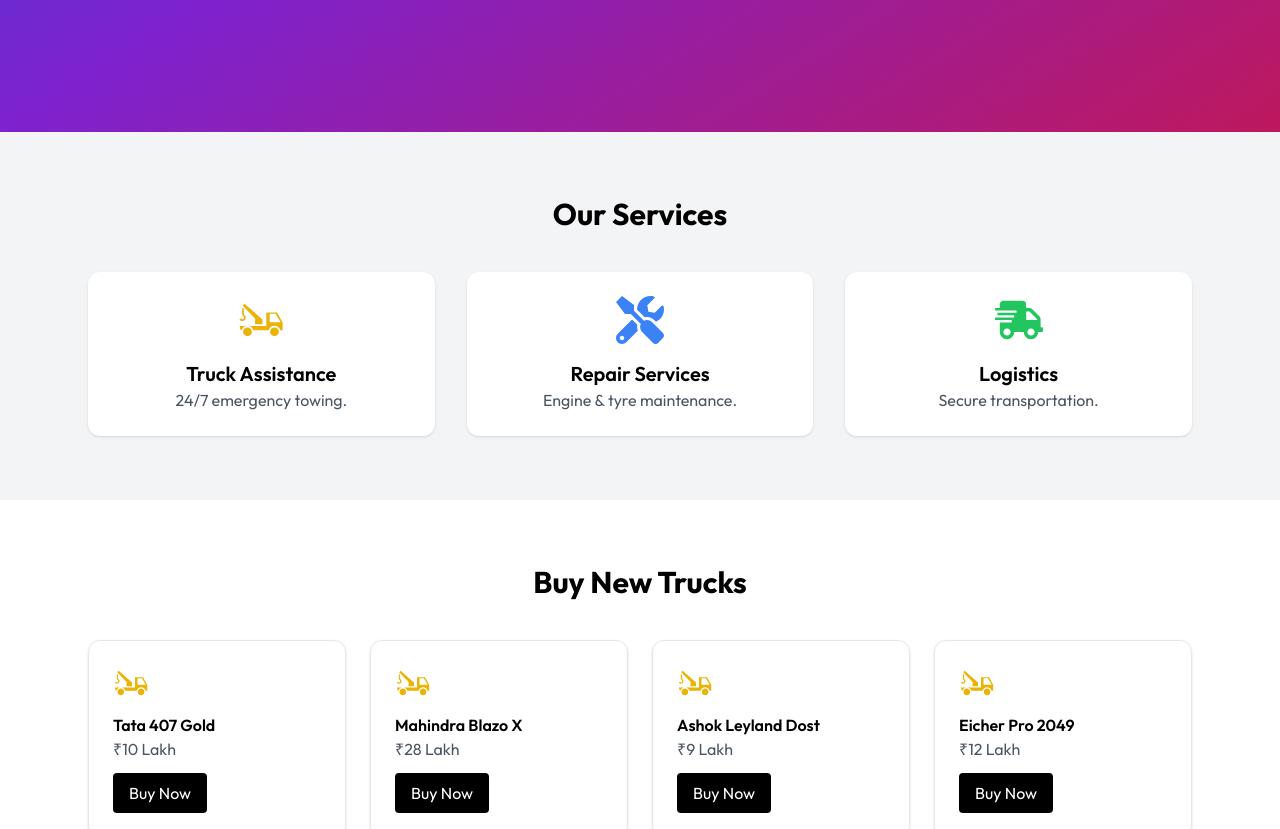
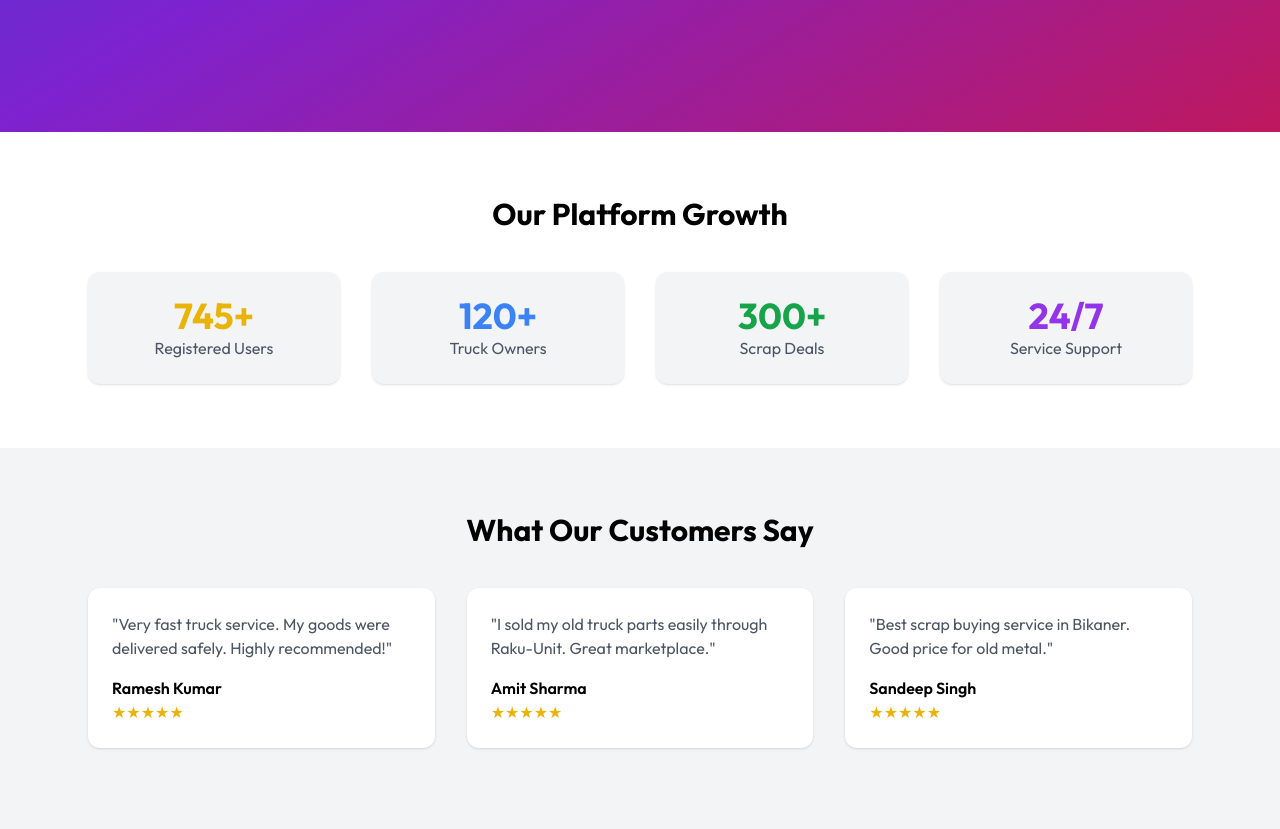
Before and after one commit to This-is-pawan/Raku_unit, a React (Vite) app: page / in a window 1280 px wide. Shown: the part 740-1569 px from the top of the page. Built offline with nearby package versions, Linux system fonts and the light colour scheme.

Commit message:
second update

```diff
--- a/src/components/pages/Home.jsx
+++ b/src/components/pages/Home.jsx
@@ -5,16 +5,12 @@ import { FaTools, FaShippingFast, FaRecycle, FaMapMarkerAlt } from "react-icons/
 
 const Home = () => {
 
-  /* NEW TRUCK DATA */
-
   const trucks = [
     { name: "Tata 407 Gold", price: "₹10 Lakh" },
     { name: "Mahindra Blazo X", price: "₹28 Lakh" },
     { name: "Ashok Leyland Dost", price: "₹9 Lakh" },
     { name: "Eicher Pro 2049", price: "₹12 Lakh" }
   ];
-
-  /* TRUCK PARTS */
 
   const parts = [
     "Truck Tyres",
@@ -25,8 +21,6 @@ const Home = () => {
     "Gear System"
   ];
 
-  /* SCRAP / JUNK MARKET */
-
   const junkItems = [
     "Old Truck Engine",
     "Used Tyres",
@@ -34,8 +28,6 @@ const Home = () => {
     "Old Metal Scrap",
     "Truck Battery Scrap"
   ];
-
-  /* SERVICE LOCATIONS */
 
   const locations = [
     "Darniya Market, Nokha Road, Near GRD Company, Udramsar Highway (Approx 1 KM)",
@@ -49,9 +41,11 @@ const Home = () => {
 
       {/* HERO SECTION */}
 
-      <div className="w-full min-h-screen bg-gradient-to-br from-blue-700 via-purple-700 to-pink-700 flex items-center justify-center p-6">
+      <section className="w-full min-h-screen bg-gradient-to-br from-blue-700 via-purple-700 to-pink-700 flex items-center justify-center p-6">
 
         <div className="w-full max-w-6xl bg-white rounded-2xl shadow-2xl grid md:grid-cols-2 overflow-hidden">
+
+          {/* LEFT SIDE */}
 
           <div className="p-10 flex flex-col justify-center bg-gradient-to-br from-slate-800 to-slate-900 text-white">
 
@@ -114,7 +108,81 @@ const Home = () => {
 
         </div>
 
-      </div>
+      </section>
+
+      {/* COMPANY STATS */}
+
+      <section className="py-16 bg-white">
+
+        <h2 className="text-3xl font-bold text-center mb-10">
+          Our Platform Growth
+        </h2>
+
+        <div className="max-w-6xl mx-auto grid md:grid-cols-4 gap-8 px-6 text-center">
+
+          <div className="p-6 bg-gray-100 rounded-xl shadow">
+            <h3 className="text-4xl font-bold text-yellow-500">745+</h3>
+            <p className="text-gray-600">Registered Users</p>
+          </div>
+
+          <div className="p-6 bg-gray-100 rounded-xl shadow">
+            <h3 className="text-4xl font-bold text-blue-500">120+</h3>
+            <p className="text-gray-600">Truck Owners</p>
+          </div>
+
+          <div className="p-6 bg-gray-100 rounded-xl shadow">
+            <h3 className="text-4xl font-bold text-green-600">300+</h3>
+            <p className="text-gray-600">Scrap Deals</p>
+          </div>
+
+          <div className="p-6 bg-gray-100 rounded-xl shadow">
+            <h3 className="text-4xl font-bold text-purple-600">24/7</h3>
+            <p className="text-gray-600">Service Support</p>
+          </div>
+
+        </div>
+
+      </section>
+
+      {/* CUSTOMER REVIEWS */}
+
+      <section className="py-16 bg-gray-100">
+
+        <h2 className="text-3xl font-bold text-center mb-10">
+          What Our Customers Say
+        </h2>
+
+        <div className="max-w-6xl mx-auto grid md:grid-cols-3 gap-8 px-6">
+
+          <div className="bg-white p-6 rounded-xl shadow">
+            <p className="text-gray-600 mb-4">
+              "Very fast truck service. My goods were delivered safely.
+              Highly recommended!"
+            </p>
+            <h4 className="font-semibold">Ramesh Kumar</h4>
+            <p className="text-yellow-500">★★★★★</p>
+          </div>
+
+          <div className="bg-white p-6 rounded-xl shadow">
+            <p className="text-gray-600 mb-4">
+              "I sold my old truck parts easily through Raku-Unit.
+              Great marketplace."
+            </p>
+            <h4 className="font-semibold">Amit Sharma</h4>
+            <p className="text-yellow-500">★★★★★</p>
+          </div>
+
+          <div className="bg-white p-6 rounded-xl shadow">
+            <p className="text-gray-600 mb-4">
+              "Best scrap buying service in Bikaner. Good price for old metal."
+            </p>
+            <h4 className="font-semibold">Sandeep Singh</h4>
+            <p className="text-yellow-500">★★★★★</p>
+          </div>
+
+        </div>
+
+      </section>
 
       {/* SERVICES */}
 
@@ -148,8 +216,7 @@ const Home = () => {
 
       </section>
 
-
-      {/* NEW TRUCK MARKET */}
+      {/* BUY NEW TRUCKS */}
 
       <section className="py-16">
 
@@ -179,7 +246,6 @@ const Home = () => {
 
       </section>
 
-
       {/* PARTS MARKETPLACE */}
 
       <section className="py-16 bg-gray-100">
@@ -204,8 +270,7 @@ const Home = () => {
 
       </section>
 
-
-      {/* SCRAP / JUNK SELL */}
+      {/* SCRAP SELL */}
 
       <section className="py-16">
 
@@ -233,7 +298,6 @@ const Home = () => {
 
       </section>
 
-
       {/* SERVICE LOCATIONS */}
 
       <section className="py-16 bg-gray-100">
@@ -258,9 +322,6 @@ const Home = () => {
 
           </div>
 
-
-          {/* GOOGLE MAP */}
-
           <div className="w-full h-[350px] rounded-xl overflow-hidden">
 
             <iframe
@@ -275,7 +336,6 @@ const Home = () => {
         </div>
 
       </section>
-
 
       {/* CALL TO ACTION */}
 
```
